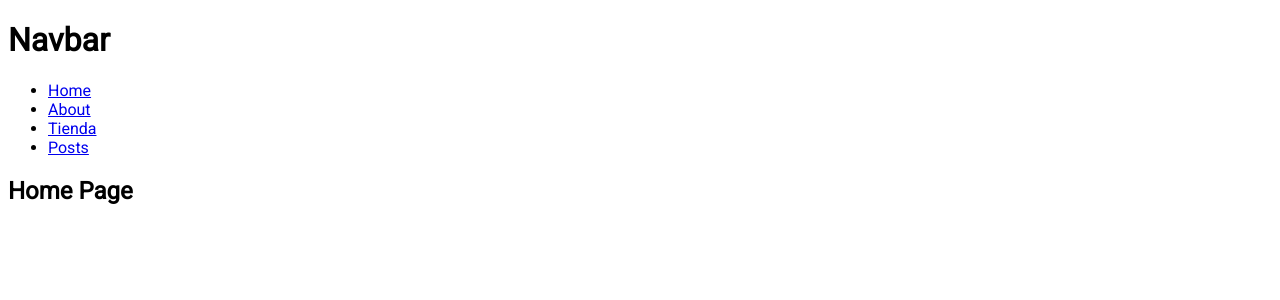
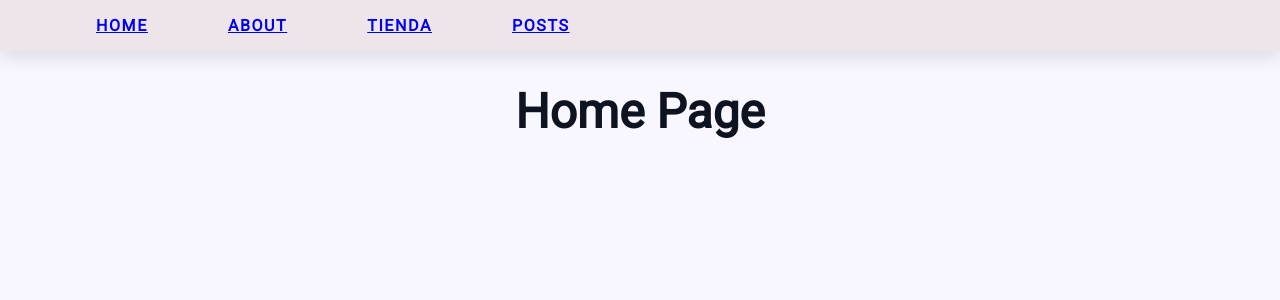
Before and after one commit to ShyrleyFlor/projectNext1, a Next.js app in the folder projectnext1/: page / in a window 1280 px wide. Shown: the top 300 px of the page. Built offline with nearby package versions, Linux system fonts and the light colour scheme.

Commit message:
css basico

```diff
--- a/projectnext1/app/about/page.jsx
+++ b/projectnext1/app/about/page.jsx
@@ -1,7 +1,7 @@
 export default function About() {
   return (
-    <div>
+    <section>
       <h1>About</h1>
-    </div>
+    </section>
   );
 }
--- /dev/null
+++ b/projectnext1/app/globals.css
@@ -0,0 +1,50 @@
+body {
+    padding: 0;
+    margin: 0;
+    font-family: -apple-system, BlinkMacSystemFont, Segoe UI, Roboto, Oxygen,
+        Ubuntu, Cantarell, Fira Sans, Droid Sans, Helvetica Neue, sans-serif;
+    background: #f8f7ff;
+
+}
+
+h1 {
+    font-size: 3rem;
+    text-align: center;
+    margin-top: 0;
+    padding-top: 2rem;
+    color: #0d1321;
+}
+
+h2 {
+    font-size: 2rem;
+    text-align: center;
+    margin-top: 0;
+    padding-top: 2rem;
+    color: #0d1321;
+}
+
+h3 {
+    font-size: 1.5rem;
+    text-align: center;
+    margin-top: 0;
+    padding-top: 2rem;
+    color: #0d1321;
+}
+
+p {
+    font-size: 1.2rem;
+    text-align: center;
+    margin-top: 0;
+    padding-top: 2rem;
+    color: #0d1321;
+}
+
+Link :hover{
+    text-decoration: none;
+    color: #3e5c76;
+    font-size: 1.2rem;
+    text-align: center;
+    margin-top: 0;
+    padding-top: 2rem;
+
+}
--- a/projectnext1/app/layout.jsx
+++ b/projectnext1/app/layout.jsx
@@ -1,5 +1,6 @@
 import Navbar from "../components/Navbar";
 import {Roboto} from "next/font/google";
+import "./globals.css";
 
 export const metadata = {
   title: "Next.js",
--- a/projectnext1/components/Navbar.jsx
+++ b/projectnext1/components/Navbar.jsx
@@ -1,8 +1,8 @@
 import Link from "next/link";
+import "./navbar.css";
 export default function Navbar() {
   return (
     <div>
-      <h1>Navbar</h1>
       <nav>
         <ul>
           <li>
--- a/projectnext1/components/PostCard.jsx
+++ b/projectnext1/components/PostCard.jsx
@@ -1,5 +1,6 @@
 "use client";
 import Link from "next/link";
+import "./postcard.css";
 
 //react client component
 function PostCard({ post }) {
@@ -10,7 +11,6 @@ function PostCard({ post }) {
       </Link>
       <p>{post.body}</p>
       <button onClick={() => alert("click")}>click</button>
-      <hr />
     </div>
   );
 }
--- /dev/null
+++ b/projectnext1/components/navbar.css
@@ -0,0 +1,23 @@
+nav {
+    display: flex;
+    justify-content: space-between;
+    align-items: center;
+    padding: 1rem;
+    background-color: #eee5ea;
+    color: #1d2d44;
+    font-size: 1rem;
+    font-weight: bold;
+    text-transform: uppercase;
+    letter-spacing: 0.1rem;
+    box-shadow: 0 0.5rem 1rem rgba(0, 0, 0, 0.1);
+}
+ul {
+    margin: 0;
+    padding: 0;
+    display: flex;
+    align-items: center;
+}
+li {
+    list-style: none;
+    margin-left: 5rem;
+}
--- /dev/null
+++ b/projectnext1/components/postcard.css
@@ -0,0 +1,39 @@
+div {
+    background-color: #ebe2e7;
+    color: #1d2d44;
+    font-weight: bold;
+    text-transform: uppercase;
+    letter-spacing: 0.1rem;
+    box-shadow: 0 0.5rem 1rem rgba(0, 0, 0, 0.1);
+}
+
+h3 {
+    font-size: 1.5rem;
+    text-align: center;
+    margin-top: 0;
+    padding-top: 2rem;
+    color: #0d1321;
+}
+
+p {
+    font-size: 1rem;
+    text-align: center;
+    margin-top: 0;
+    padding-top: 2rem;
+    color: #0d1321;
+}
+
+button {
+    background-color: #e4d2dc;
+    color: #1d2d44;
+    font-weight: bold;
+    text-transform: uppercase;
+    letter-spacing: 0.1rem;
+    box-shadow: 0 0.5rem 1rem rgba(0, 0, 0, 0.1);
+    border: none;
+    padding: 0.5rem 1rem;
+    margin-top: 1rem;
+    cursor: pointer;
+    transition: all 0.3s ease;
+    justify-content: center;
+}
```
